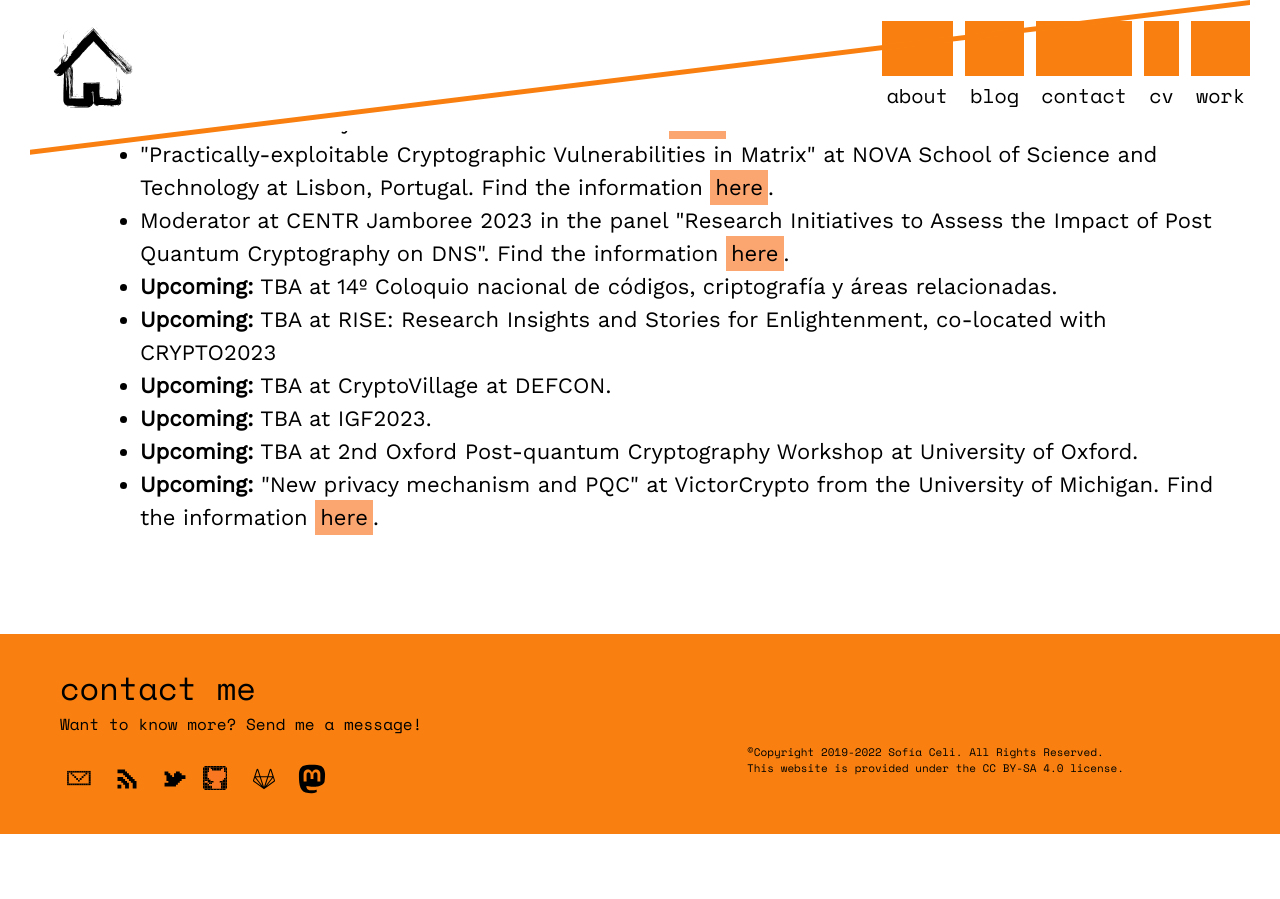
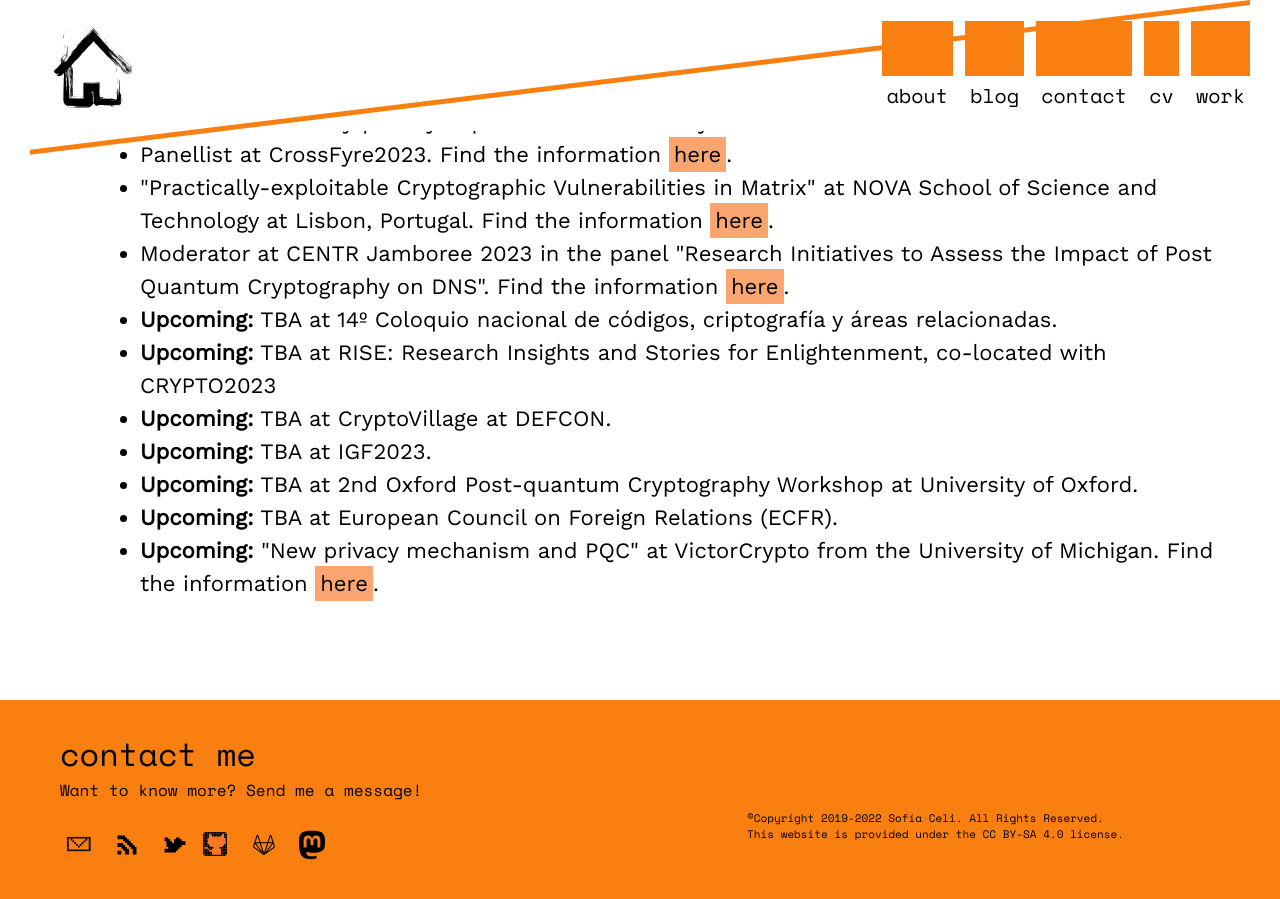
Before and after one commit to claucece/claucece.github.io, a Jekyll site: the page built from work.html, in a window 1280 px wide and 900 px high, scrolled down 12048 px. Built offline with Jekyll 4.4.1, drawn with Linux system fonts in a browser that asks for light colours; before the commit the page ends 12882 px from its top, so only the background shows below that; some of the changed text lies outside the part shown.

Commit message:
Other things

```diff
--- a/work.html
+++ b/work.html
@@ -328,6 +329,7 @@ tags: menu
 			<li><strong>Upcoming:</strong> TBA at CryptoVillage at DEFCON.</li>
 			<li><strong>Upcoming:</strong> TBA at IGF2023.</li>
 			<li><strong>Upcoming:</strong> TBA at 2nd Oxford Post-quantum Cryptography Workshop at University of Oxford.</li>
+			<li><strong>Upcoming:</strong> TBA at European Council on Foreign Relations (ECFR).</li>
 			<li><strong>Upcoming:</strong> "New privacy mechanism and PQC" at VictorCrypto from the University of Michigan. Find the information <a href="https://victorcrypto.org/" target="_blank">here</a>.</li>
     </ul>
   </div>
```
Also changed, not shown: other parts of work.html (+1 -0 lines).
